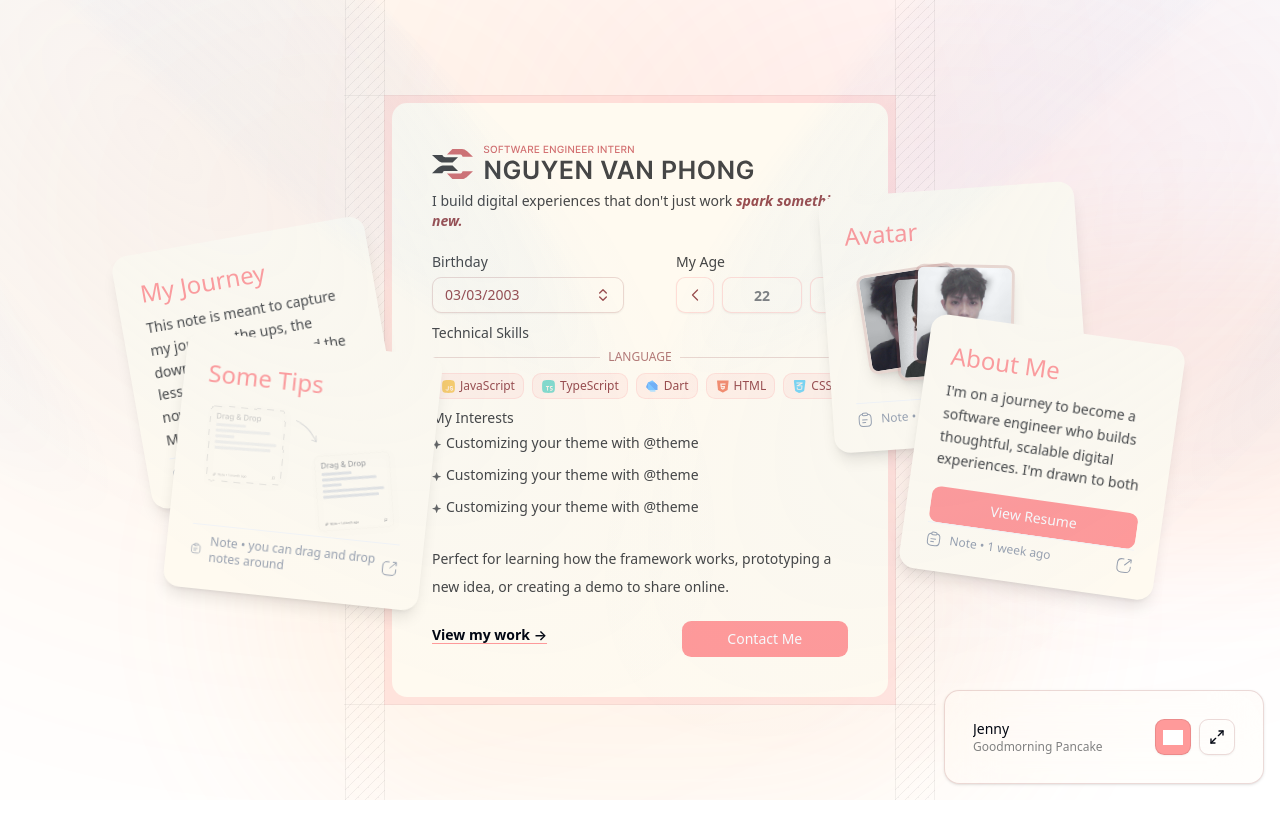
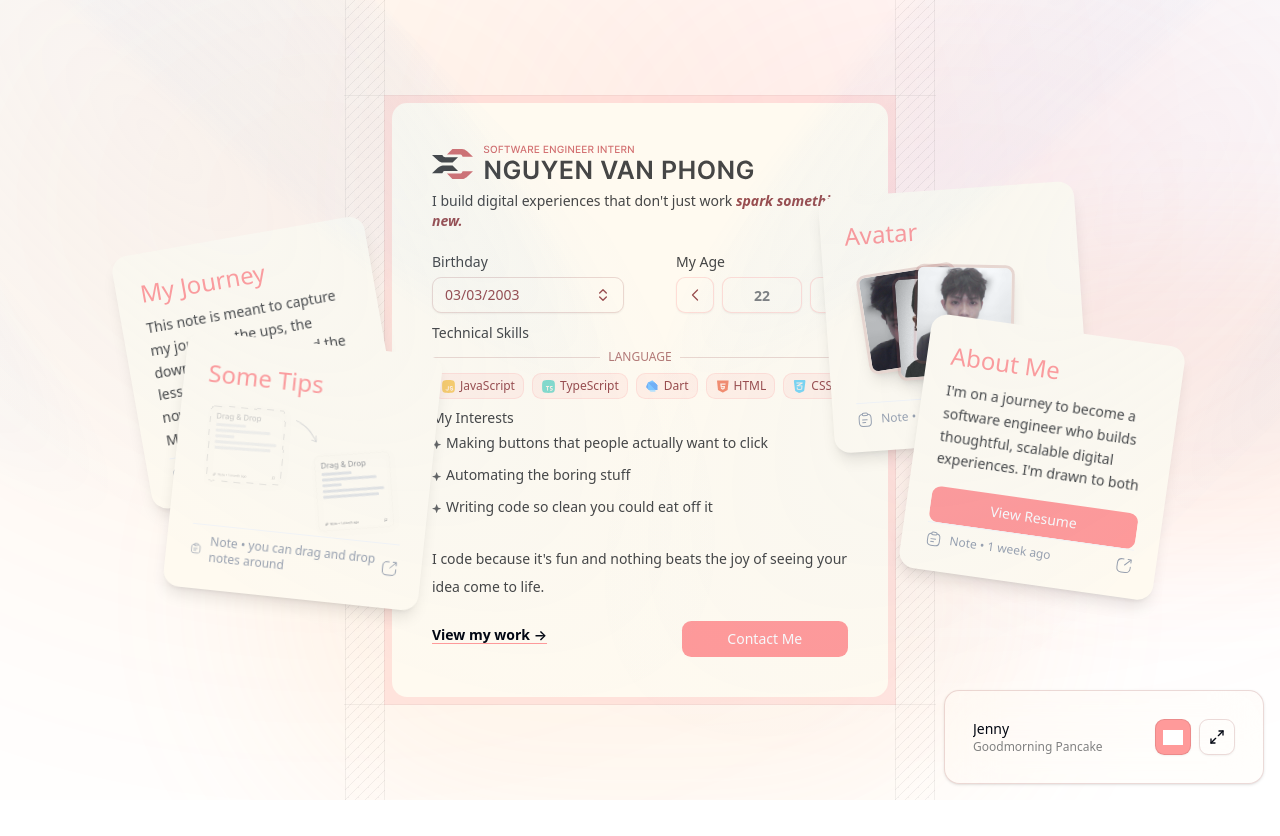
Before and after one commit to NV-Phong/NV-Phong, a Next.js app: page / in a window 1280 px wide. Built offline with nearby package versions, Linux system fonts and the light colour scheme; grey boxes are pictures that could not be loaded; a web font is replaced by a local one.

Commit message:
FEAT - update my interests

```diff
--- a/components/ui-engineer/intro-card.tsx
+++ b/components/ui-engineer/intro-card.tsx
@@ -166,10 +166,8 @@ export default function IntroCard() {
                                     className="mt-1"
                                  />
                                  <p className="ml-1 text-foreground">
-                                    Customizing your theme with{" "}
-                                    <code className="font-mono font-medium text-foreground">
-                                       @theme
-                                    </code>
+                                    Making buttons that people actually want to
+                                    click
                                  </p>
                               </div>
                               <div className="flex items-center">
@@ -179,10 +177,7 @@ export default function IntroCard() {
                                     className="mt-1"
                                  />
                                  <p className="ml-1 text-foreground">
-                                    Customizing your theme with{" "}
-                                    <code className="font-mono font-medium text-foreground">
-                                       @theme
-                                    </code>
+                                    Automating the boring stuff
                                  </p>
                               </div>
                               <div className="flex items-center">
@@ -192,10 +187,7 @@ export default function IntroCard() {
                                     className="mt-1"
                                  />
                                  <p className="ml-1 text-foreground">
-                                    Customizing your theme with{" "}
-                                    <code className="font-mono font-medium text-foreground">
-                                       @theme
-                                    </code>
+                                    Writing code so clean you could eat off it
                                  </p>
                               </div>
                            </div>
@@ -203,9 +195,8 @@ export default function IntroCard() {
                      </CardContent>
                      <CardFooter className="flex flex-col p-0">
                         <p>
-                           Perfect for learning how the framework works,
-                           prototyping a new idea, or creating a demo to share
-                           online.
+                           I code because it&apos;s fun and nothing beats the
+                           joy of seeing your idea come to life.
                         </p>
                         <div className="w-full font-semibold flex justify-between mt-5">
                            <Link
```
